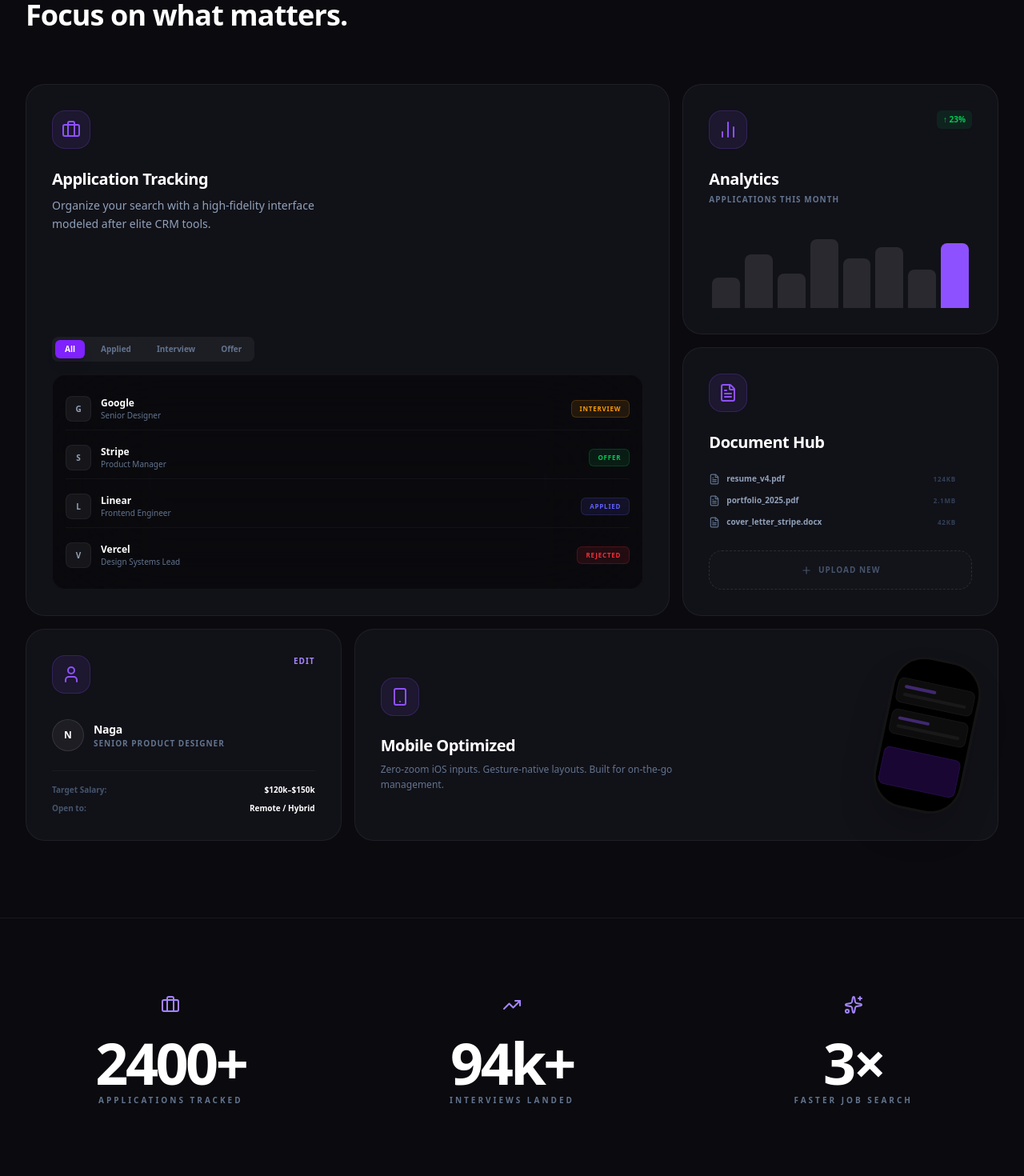
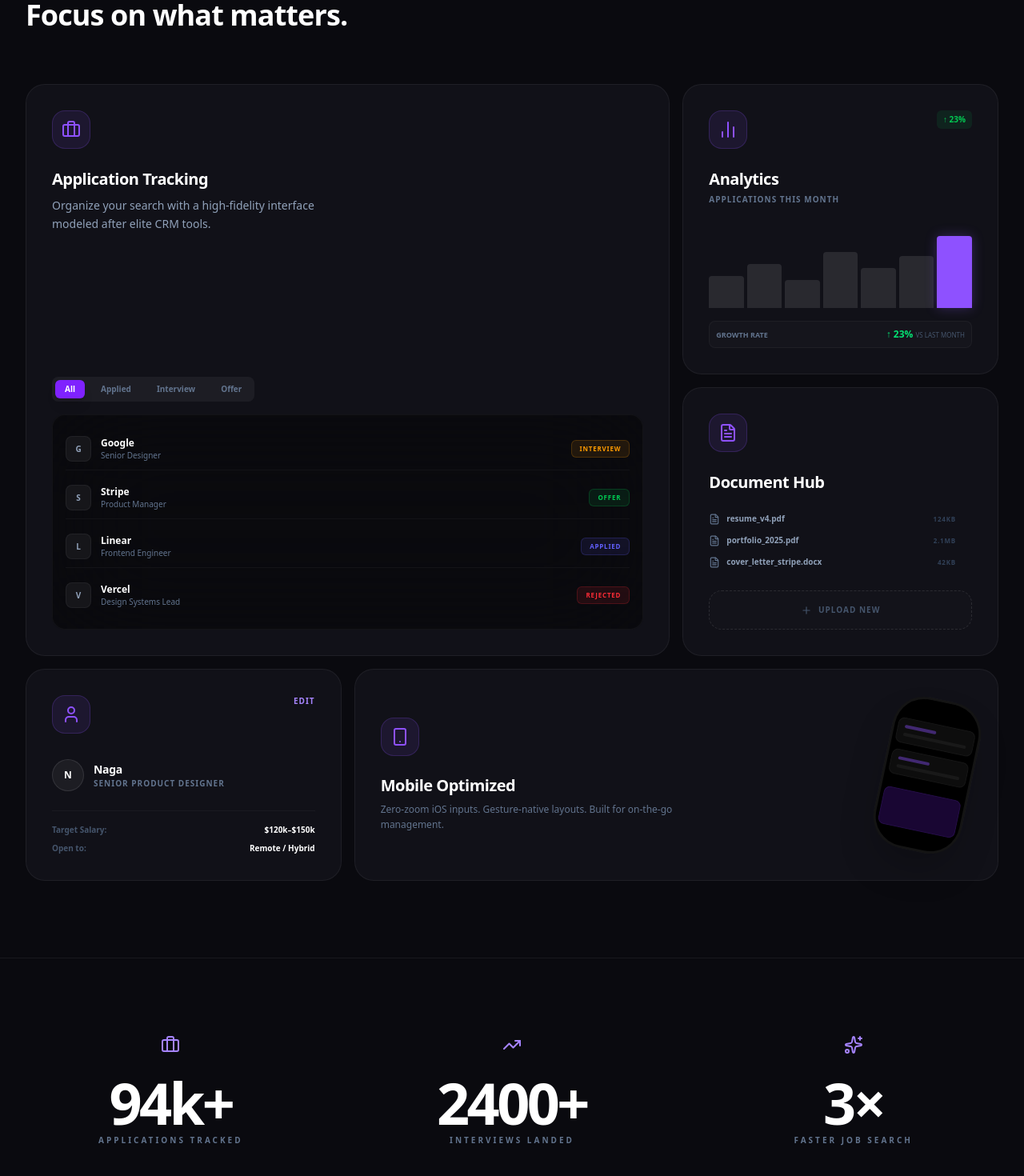
Before and after one commit to francisnaga/job-application-tracker, a Next.js app: page / in a window 1280 px wide. Shown: the part 1246-2716 px from the top of the page at 80% size. Built offline with nearby package versions, Linux system fonts and the light colour scheme.

Commit message:
fix: resolve critical stats logic, rendering bugs, and analytics bento richness

```diff
--- a/src/app/page.tsx
+++ b/src/app/page.tsx
@@ -24,7 +24,7 @@ function VantageLogo() {
         </svg>
       </div>
       <div className="flex flex-col -space-y-1">
-        <span className="text-sm md:text-base font-semibold tracking-[0.2em] text-white uppercase">Vantage</span>
+        <span className="text-sm md:text-base font-semibold tracking-[0.2em] text-foreground uppercase">Vantage</span>
         <span className="text-[8px] md:text-[9px] font-black uppercase tracking-[0.25em] text-slate-500">By Naga</span>
       </div>
     </div>
@@ -225,12 +225,12 @@ export default function LandingPage() {
         <VantageLogo />
         <div className="flex items-center gap-6">
           <div className="flex items-center gap-3">
-            <span className="text-[10px] font-black uppercase tracking-widest text-slate-700 hidden md:block">Theme</span>
+            <span className="text-[10px] font-black uppercase tracking-widest text-slate-500 hidden md:block">Theme</span>
             <div className="scale-75 origin-right">
               <ThemeToggle />
             </div>
           </div>
-          <Link href="/login" className="px-6 md:px-8 py-2.5 md:py-3 bg-white text-black rounded-full text-[10px] md:text-xs font-black uppercase tracking-[0.2em] hover:scale-105 transition-all shadow-xl shadow-white/10 active:scale-95 group flex items-center gap-2 whitespace-nowrap">
+          <Link href="/login" className="px-6 md:px-8 py-2.5 md:py-3 bg-foreground text-background rounded-full text-[10px] md:text-xs font-black uppercase tracking-[0.2em] hover:scale-105 transition-all shadow-xl shadow-primary/10 active:scale-95 group flex items-center gap-2 whitespace-nowrap">
             Sign in <ArrowRight className="w-3.5 md:w-4 h-3.5 md:h-4 group-hover:translate-x-1 transition-transform" />
           </Link>
         </div>
@@ -303,7 +303,7 @@ export default function LandingPage() {
             {[...Array(2)].map((_, i) => (
               <div key={i} className="flex shrink-0 items-center">
                 <span className="mx-12 text-slate-400 text-[10px] font-black uppercase tracking-[0.3em] flex items-center gap-3">
-                  <span className="text-violet-500">⚡</span> 2,400+ Applications Tracked
+                  <span className="text-violet-500">⚡</span> 94k+ Applications Tracked
                 </span>
                 <span className="mx-12 text-slate-400 text-[10px] font-black uppercase tracking-[0.3em] flex items-center gap-3">
                   <span className="text-violet-500">🌍</span> Used in 40+ Countries
@@ -386,22 +386,27 @@ export default function LandingPage() {
                   </div>
                   <div className="space-y-1">
                     <h4 className="text-xl font-bold text-white">Analytics</h4>
-                    <p className="text-[10px] text-slate-500 font-bold uppercase tracking-widest">Applications this month</p>
+                    <p className="text-[10px] text-slate-500 font-bold uppercase tracking-widest text-center md:text-left">Applications this month</p>
                   </div>
                 </div>
-                <div className="h-24 w-full flex items-end gap-1.5 mt-8 px-1">
-                  {[40, 70, 45, 90, 65, 80, 50, 85].map((h, i) => (
+                <div className="h-24 w-full flex items-end gap-1 mt-8">
+                  {[40, 55, 35, 70, 50, 65, 90].map((h, i) => (
                     <motion.div
                       key={i}
                       initial={{ height: 0 }}
-                      whileInView={{ height: `${h}%` }}
+                      whileInView={{ height: `${h}px` }}
+                      viewport={{ once: true }}
                       transition={{ delay: 0.5 + (i * 0.05), duration: 0.8 }}
                       className={cn(
-                        "flex-1 rounded-t-lg transition-colors",
-                        i === 7 ? "bg-violet-500" : "bg-white/10 group-hover:bg-violet-500/40"
+                        "flex-1 rounded-t-sm transition-colors",
+                        i === 6 ? "bg-violet-500 shadow-[0_0_15px_rgba(139,92,246,0.3)]" : "bg-white/10 group-hover:bg-violet-500/30"
                       )}
                     />
                   ))}
+                </div>
+                <div className="mt-4 flex justify-between items-center bg-white/[0.02] p-2 rounded-lg border border-white/[0.04]">
+                  <span className="text-[9px] font-bold text-slate-500 uppercase">Growth Rate</span>
+                  <span className="text-green-400 text-xs font-black">↑ 23% <span className="text-[8px] text-slate-600 font-medium">VS LAST MONTH</span></span>
                 </div>
               </motion.div>
 
@@ -519,8 +524,8 @@ export default function LandingPage() {
         {/* 3. Animated Stats Row */}
         <section className="border-y border-white/[0.06] py-24 bg-[#0a0a0f]">
           <div className="max-w-7xl mx-auto px-8 grid grid-cols-1 md:grid-cols-3 gap-16">
-            <StatBlock value={2400} label="Applications Tracked" icon={Briefcase} suffix="+" />
-            <StatBlock value={94} label="Interviews Landed" icon={TrendingUp} suffix="k+" />
+            <StatBlock value={94} label="Applications Tracked" icon={Briefcase} suffix="k+" />
+            <StatBlock value={2400} label="Interviews Landed" icon={TrendingUp} suffix="+" />
             <StatBlock value={3} label="Faster Job Search" icon={Sparkles} suffix="×" />
           </div>
         </section>
@@ -539,7 +544,7 @@ export default function LandingPage() {
             </motion.div>
 
             <div className="relative">
-              {/* Connector Line - FIXED SCALE & POSITION */}
+              {/* Connector Line */}
               <motion.div
                 initial={{ scaleX: 0 }}
                 whileInView={{ scaleX: 1 }}
@@ -548,27 +553,18 @@ export default function LandingPage() {
                 className="absolute top-5 left-[15%] right-[15%] h-px border-t border-dashed border-violet-500/20 origin-left hidden md:block"
               />
 
-              <motion.div
-                initial="hidden"
-                whileInView="show"
-                viewport={{ once: true, margin: "-100px" }}
-                variants={{
-                  hidden: {},
-                  show: { transition: { staggerChildren: 0.2 } }
-                }}
-                className="grid grid-cols-1 md:grid-cols-3 gap-12 md:gap-8 relative z-10"
-              >
+              <div className="grid grid-cols-1 md:grid-cols-3 gap-12 md:gap-8 relative z-10">
                 {[
                   { title: 'Add Your Applications', desc: 'Log a role in under 30 seconds. Paste a URL or fill manually.' },
-                  { title: 'Track Every Stage', desc: 'Move applications: Applied → Interview → Offer. Add notes and contacts.' },
-                  { title: 'Land the Offer', desc: 'Analytics show your response rate, busiest days, and what is working for you.' },
+                  { title: 'Track Every Stage', desc: 'Move applications: Applied → Interview → Offer. Add notes and contacts per role.' },
+                  { title: 'Land the Offer', desc: 'Analytics show your response rate, busiest application days, and what\'s working.' },
                 ].map((step, i) => (
                   <motion.div
                     key={i}
-                    variants={{
-                      hidden: { opacity: 0, y: 20 },
-                      show: { opacity: 1, y: 0, transition: { duration: 0.5, ease: [0.25, 0.1, 0.25, 1] } }
-                    }}
+                    initial={{ opacity: 0, y: 20 }}
+                    whileInView={{ opacity: 1, y: 0 }}
+                    viewport={{ once: true, margin: "0px 0px 0px 0px" }}
+                    transition={{ duration: 0.5, delay: i * 0.15, ease: [0.25, 0.1, 0.25, 1] }}
                     className="text-center space-y-6 px-4"
                   >
                     <div className="w-10 h-10 rounded-full bg-violet-600 text-white font-bold flex items-center justify-center mx-auto shadow-[0_0_20px_rgba(124,58,237,0.4)] relative z-20">
@@ -576,11 +572,11 @@ export default function LandingPage() {
                     </div>
                     <div className="space-y-3">
                       <h4 className="text-xl font-bold text-white tracking-tight">{step.title}</h4>
-                      <p className="text-slate-500 text-sm leading-relaxed mx-auto max-w-[280px] font-medium">{step.desc}</p>
+                      <p className="text-slate-500 text-sm leading-relaxed mx-auto max-w-[260px] font-medium">{step.desc}</p>
                     </div>
                   </motion.div>
                 ))}
-              </motion.div>
+              </div>
             </div>
           </div>
         </section>
@@ -595,7 +591,7 @@ export default function LandingPage() {
               transition={{ duration: 0.5, ease: [0.25, 0.1, 0.25, 1] }}
               className="space-y-12"
             >
-              <h2 className="text-4xl md:text-5xl font-bold text-white tracking-tight leading-tight">
+              <h2 className="text-4xl md:text-5xl font-bold text-white tracking-tight leading-[1.1] mb-12">
                 Your next role is one <br className="hidden md:block" /> dashboard away.
               </h2>
               <CTASubscription />
```
